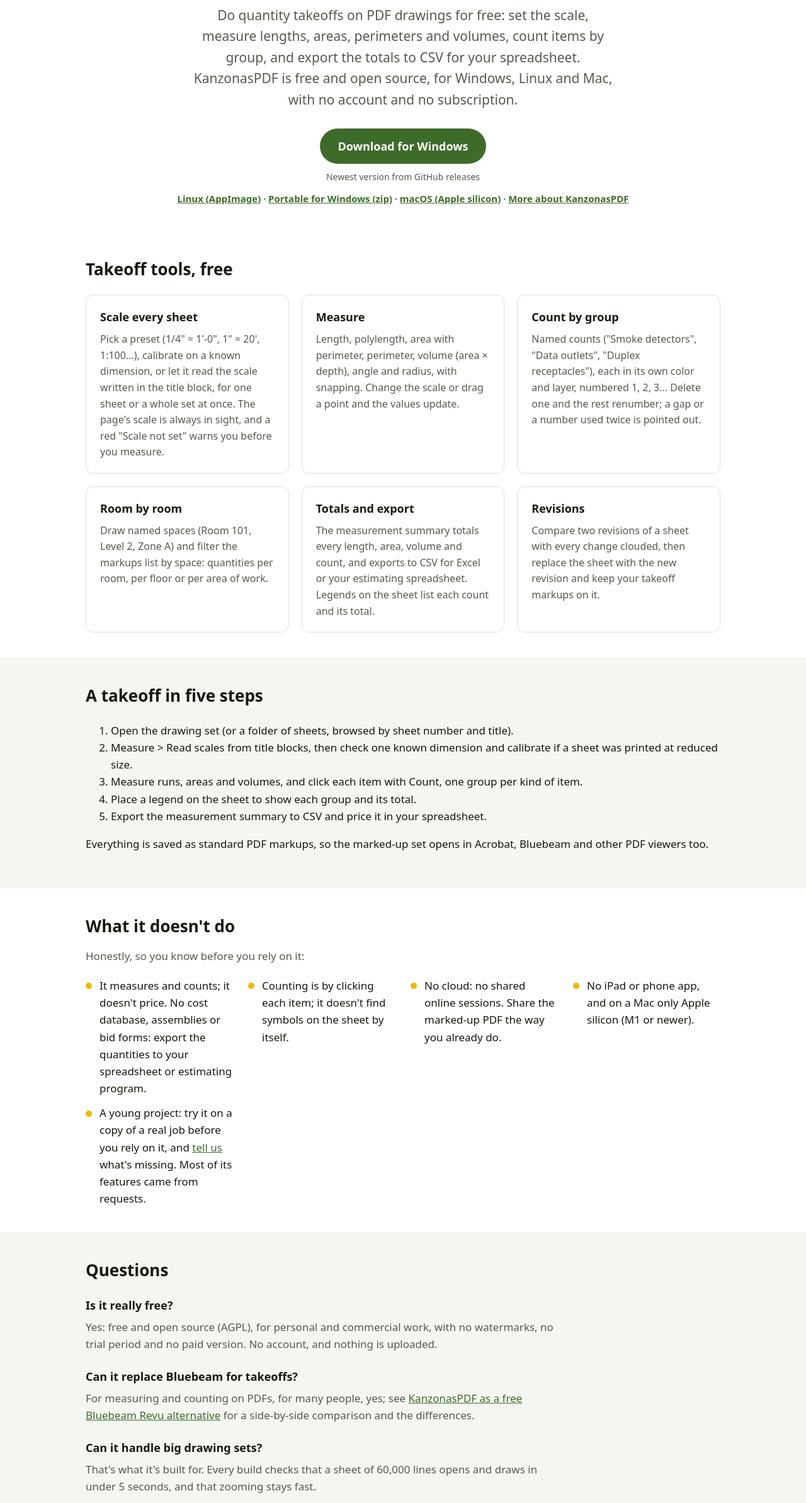
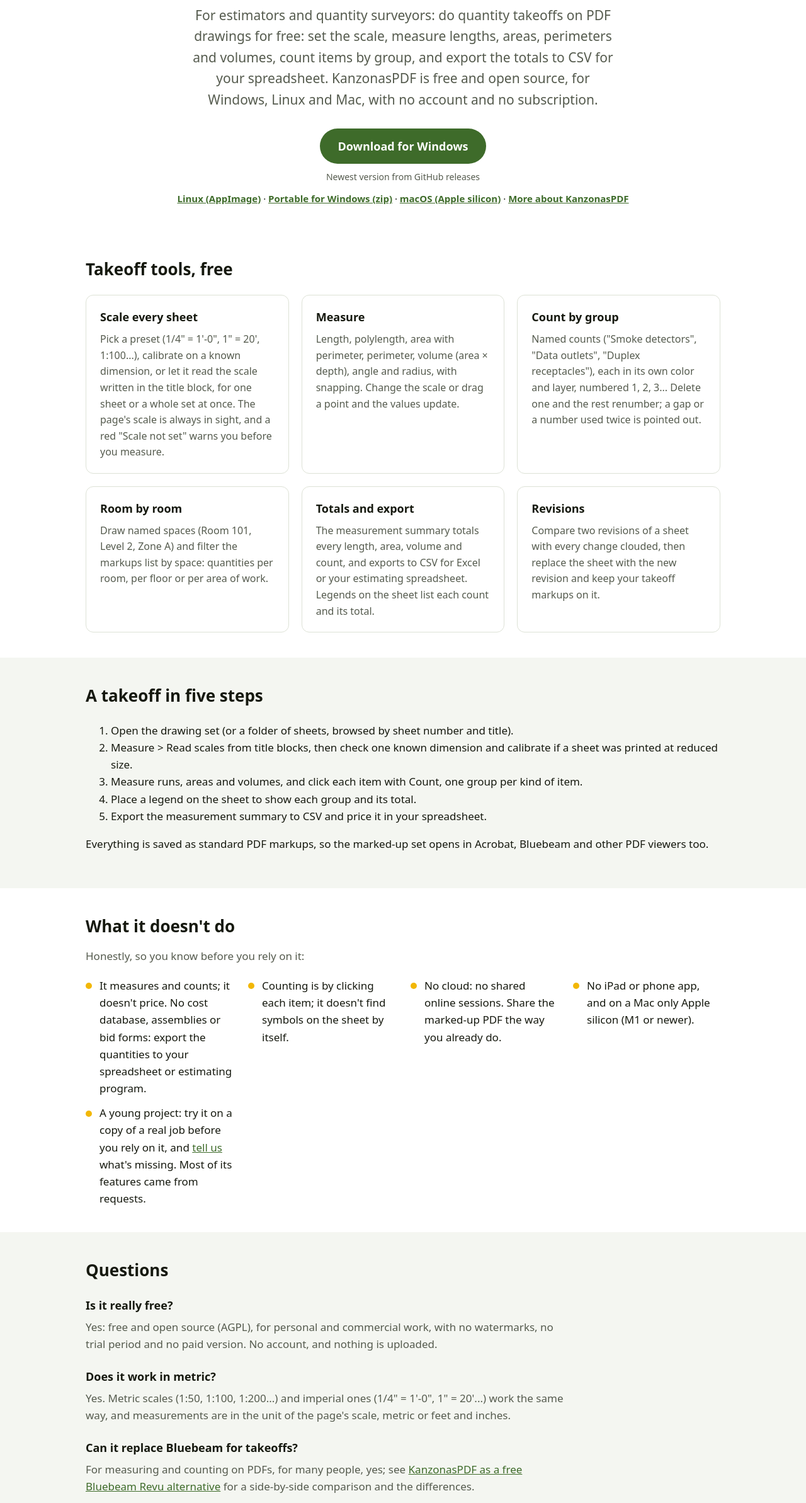
Before and after one commit to keithlyding/Kanzonas-Site, a plain HTML site: page pdf/pdf-takeoff-software.html in a window 1280 px wide. Shown: the part 174-2560 px from the top of the page at 63% size. Drawn offline with Linux system fonts and the light colour scheme; no server answers.

Commit message:
Takeoff page: for quantity surveyors too, and a question about metric scales
Co-Authored-By: Claude Opus 5.5 <noreply@anthropic.com>
Claude-Session: https://claude.ai/code/session_01Ho1n54UpgAK6PzGHAaZR8m

```diff
--- a/pdf/pdf-takeoff-software.html
+++ b/pdf/pdf-takeoff-software.html
@@ -4,7 +4,7 @@
   <meta charset="utf-8">
   <meta name="viewport" content="width=device-width, initial-scale=1">
   <title>Free PDF takeoff software: KanzonasPDF</title>
-  <meta name="description" content="Free PDF takeoff software for estimators, on Windows, Linux and Mac: set the scale, measure lengths, areas and volumes, count items by group, and export the totals to CSV. No subscription.">
+  <meta name="description" content="Free PDF takeoff software for estimators and quantity surveyors, on Windows, Linux and Mac: set the scale, measure lengths, areas and volumes, count items by group, and export the totals to CSV. No subscription.">
   <link rel="canonical" href="https://pdf.kanzonas.com/pdf-takeoff-software">
   <link rel="icon" type="image/png" href="favicon.png">
   <link rel="stylesheet" href="style.css">
@@ -13,7 +13,7 @@
   <meta property="og:type" content="website">
   <meta property="og:site_name" content="KanzonasPDF">
   <meta property="og:title" content="Free PDF takeoff software: KanzonasPDF">
-  <meta property="og:description" content="Free PDF takeoff software for estimators, on Windows, Linux and Mac: set the scale, measure lengths, areas and volumes, count items by group, and export the totals to CSV. No subscription.">
+  <meta property="og:description" content="Free PDF takeoff software for estimators and quantity surveyors, on Windows, Linux and Mac: set the scale, measure lengths, areas and volumes, count items by group, and export the totals to CSV. No subscription.">
   <meta property="og:url" content="https://pdf.kanzonas.com/pdf-takeoff-software">
   <meta property="og:image" content="https://pdf.kanzonas.com/og-image.png">
   <meta property="og:image:width" content="1200">
@@ -40,7 +40,7 @@
     <div class="hero">
       <div class="wrap">
         <h1>Free PDF takeoff software</h1>
-        <p class="lead">Do quantity takeoffs on PDF drawings for free: set the scale, measure lengths, areas, perimeters and volumes, count items by group, and export the totals to CSV for your spreadsheet. KanzonasPDF is free and open source, for Windows, Linux and Mac, with no account and no subscription.</p>
+        <p class="lead">For estimators and quantity surveyors: do quantity takeoffs on PDF drawings for free: set the scale, measure lengths, areas, perimeters and volumes, count items by group, and export the totals to CSV for your spreadsheet. KanzonasPDF is free and open source, for Windows, Linux and Mac, with no account and no subscription.</p>
         <div class="actions">
           <a class="btn" data-primary data-repo="keithlyding/KanzonasPDF" data-asset="-setup\.exe$" href="https://github.com/keithlyding/KanzonasPDF/releases/latest">Download for Windows</a>
           <p class="btn-note" data-version-for="keithlyding/KanzonasPDF">Newest version from GitHub releases</p>
@@ -122,6 +122,8 @@
         <h2>Questions</h2>
         <h3>Is it really free?</h3>
         <p>Yes: free and open source (AGPL), for personal and commercial work, with no watermarks, no trial period and no paid version. No account, and nothing is uploaded.</p>
+        <h3>Does it work in metric?</h3>
+        <p>Yes. Metric scales (1:50, 1:100, 1:200...) and imperial ones (1/4" = 1'-0", 1" = 20'...) work the same way, and measurements are in the unit of the page's scale, metric or feet and inches.</p>
         <h3>Can it replace Bluebeam for takeoffs?</h3>
         <p>For measuring and counting on PDFs, for many people, yes; see <a href="bluebeam-alternative">KanzonasPDF as a free Bluebeam Revu alternative</a> for a side-by-side comparison and the differences.</p>
         <h3>Can it handle big drawing sets?</h3>
```
